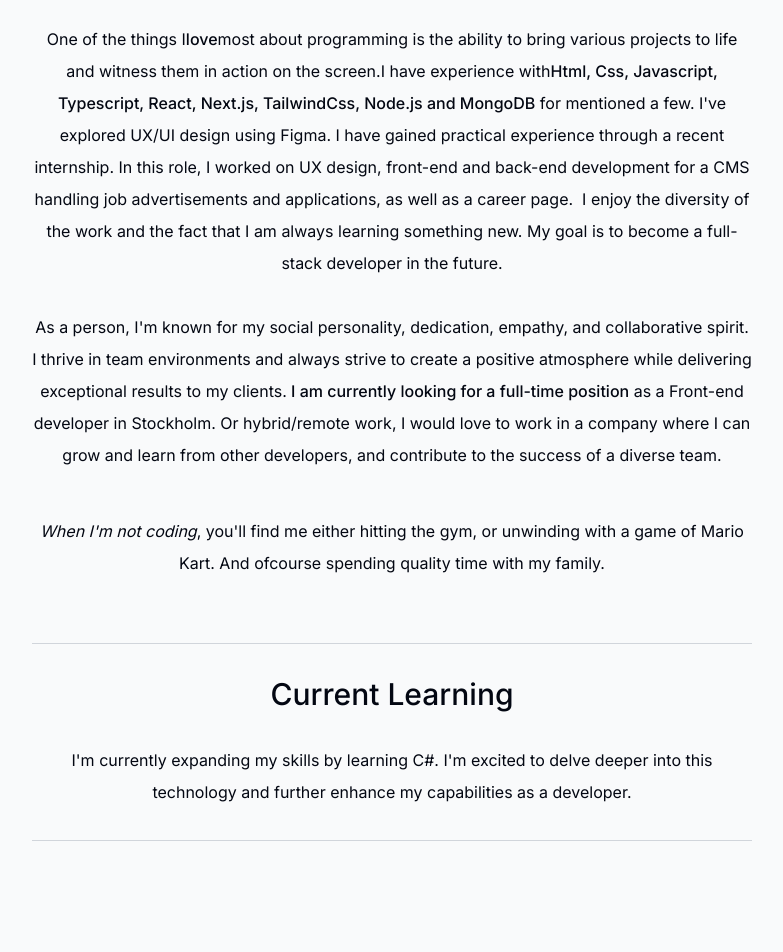
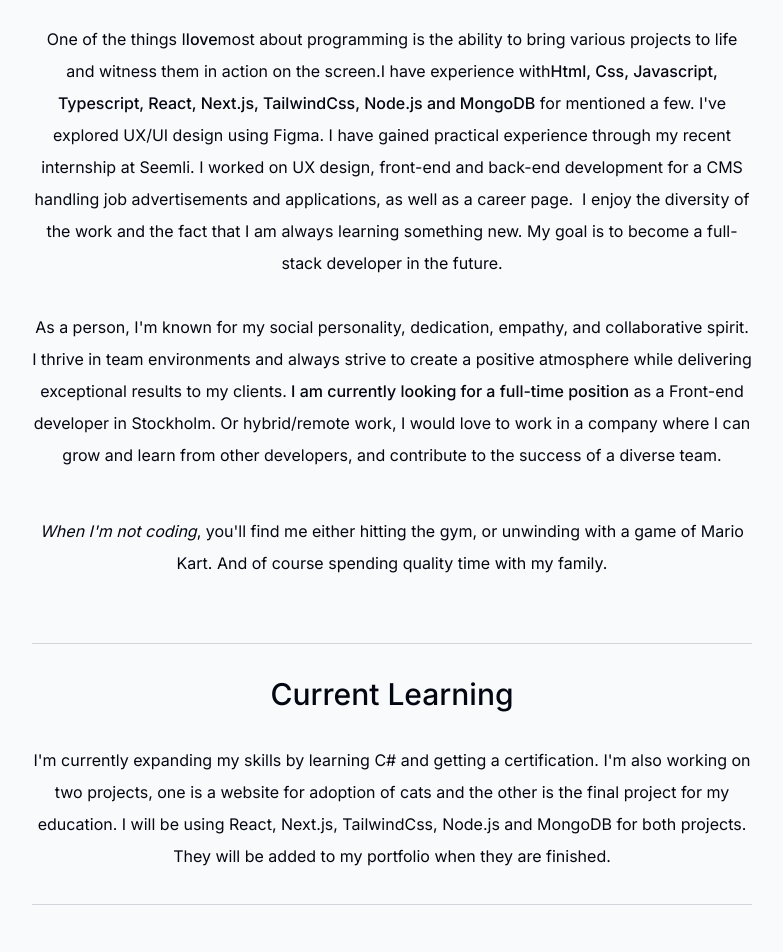
Before and after one commit to ulrikaha/Next-Portfolio, a Next.js app: page / in a window 1280 px wide. Shown: the part 1100-2052 px from the top of the page, without its empty margins (248-1031 px from the left). Built offline with nearby package versions, Linux system fonts and the light colour scheme; no server answers.

Commit message:
Update to the about text

```diff
--- a/components/about.tsx
+++ b/components/about.tsx
@@ -27,7 +27,7 @@ export default function About() {
           Html, Css, Javascript, Typescript, React, Next.js, TailwindCss, Node.js and MongoDB</span> for mentioned a few.
         {'\u00A0'}I&apos;ve explored UX/UI design using Figma.
         {'\u00A0'}
-        <span>I have gained practical experience through a recent internship. In this role, I worked on UX design, front-end and back-end development for a CMS handling job advertisements and applications, as well as a career page. </span>
+        <span>I have gained practical experience through my recent internship at Seemli. I worked on UX design, front-end and back-end development for a CMS handling job advertisements and applications, as well as a career page. </span>
         {'\u00A0'}
         I enjoy the diversity of the work and the fact that I am always learning something new. My goal is to become a full-stack developer in the future.
         <br></br>
@@ -39,14 +39,15 @@ export default function About() {
       <br></br>
       <p>
         <span className="italic">When I&apos;m not coding</span>, you&apos;ll find me either hitting the gym, or unwinding with a game of Mario Kart.
-        And ofcourse spending quality time with my family.
+        And of course spending quality time with my family.
       </p>
       <br></br>
       <hr className="border-gray-300 my-8" />
       <SectionHeading>Current Learning</SectionHeading>
       <p className="mb-3">
-        I&apos;m currently expanding my skills by learning C#.
-        I&apos;m excited to delve deeper into this technology and further enhance my capabilities as a developer.
+        I&apos;m currently expanding my skills by learning C# and getting a certification.
+        I&apos;m also working on two projects, one is a website for adoption of cats and the other is the final project for my education.
+        I will be using React, Next.js, TailwindCss, Node.js and MongoDB for both projects. They will be added to my portfolio when they are finished.
       </p>
       <hr className="border-gray-300 my-8" />
     </motion.section>
```
